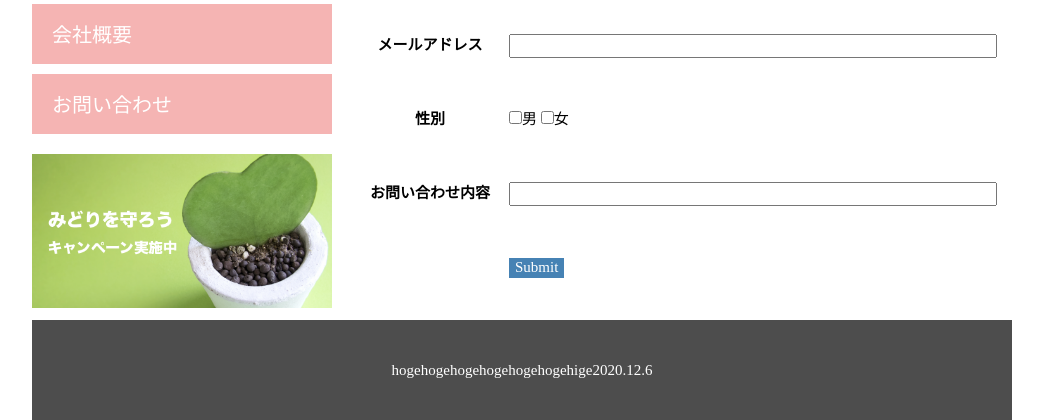
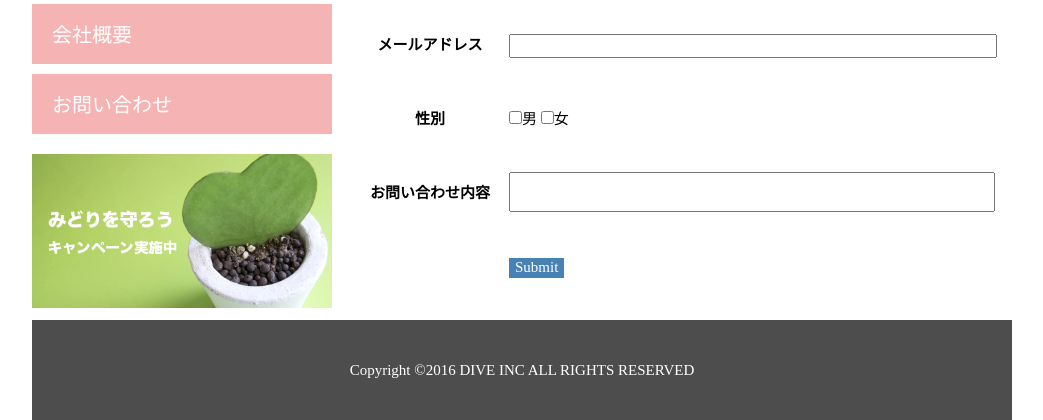
Before and after one commit to Tephone/kadai1, a plain HTML site: page contact.html in a window 1280 px wide. Shown: the part 875-1295 px from the top of the page, without its empty margins (118-1161 px from the left). Drawn offline with Linux system fonts and the light colour scheme.

Commit message:
課題1再提出

```diff
--- a/contact.html
+++ b/contact.html
@@ -59,7 +59,7 @@
             </tr>
             <tr>
               <th>お問い合わせ内容</th>
-              <td><input type="text" class="hoge" ></td>
+              <td><textarea></textarea></td>
             </tr>
             <tr>
               <th></th>
@@ -70,7 +70,7 @@
       </article>
     </div>
     <footer class="footer">
-      <p>hogehogehogehogehogehogehige2020.12.6</p>
+      <p>Copyright ©2016 DIVE INC ALL RIGHTS RESERVED</p>
     </footer>
   </div>
 </body>
--- a/css/contact.css
+++ b/css/contact.css
@@ -16,3 +16,7 @@ input.hoge{
 .bottan:hover{
     opacity: 0.5;
 }
+textarea{
+    resize: none;
+    width: 480px;
+}
```
